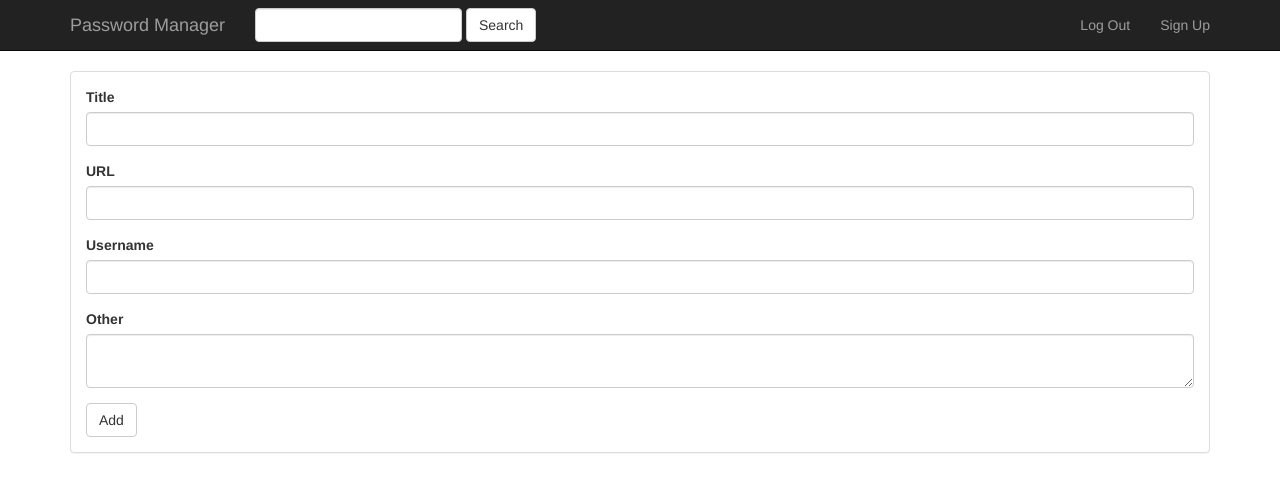
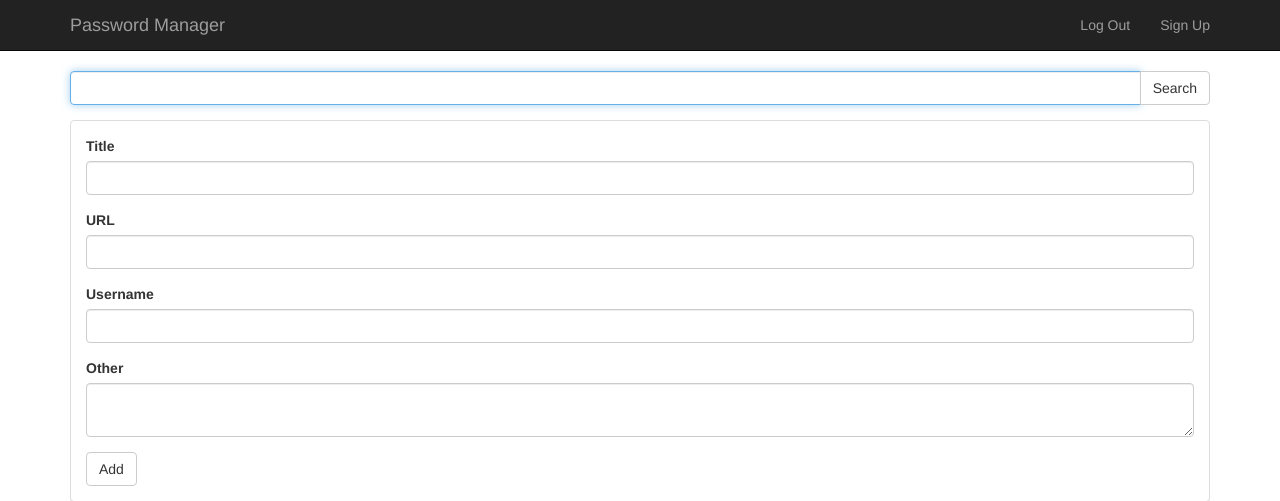
Before and after one commit to tortxof/flask-password, a Flask app: page / in a window 1280 px wide. Shown: the top 501 px of the page. Run offline with Flask 2, Linux system fonts and the light colour scheme; the visitor is signed in with stand-in values (Sample User, id 1); parts of the project's set-up code (start-up, migrations or seed data) failed here and were passed over; some libraries are stand-ins or nearby versions.

Commit message:
Move search out of nav. Search uses input-group button.

```diff
--- a/templates/layout.html
+++ b/templates/layout.html
@@ -20,7 +20,6 @@
         <a class="navbar-brand" href="#">Password Manager</a>
       </div>
       <div class="collapse navbar-collapse" id="navbar">
-        {% if 'username' in session %}{% include 'search_form.html' %}{% endif %}
         <ul class="nav navbar-nav navbar-right">
           {% if 'username' in session %}<li><a href="/logout">Log Out</a></li>{% endif %}
           <li><a href="/new-user">Sign Up</a></li>
@@ -29,6 +28,7 @@
     </div>
   </nav>
   <div class="container">
+    {% if 'username' in session %}{% include 'search_form.html' %}{% endif %}
     {% with messages = get_flashed_messages() %}
       {% if messages %}
         {% for message in messages %}
--- a/templates/search_form.html
+++ b/templates/search_form.html
@@ -1,6 +1,10 @@
-<form class="navbar-form navbar-left" role="search" action="/search" method="get">
+<form role="search" action="/search" method="get">
   <div class="form-group">
-    <input class="form-control" type="text" name="q">
-    <button class="btn btn-default" type="submit">Search</button>
+    <div class="input-group">
+      <input class="form-control" type="text" name="q" autofocus>
+      <span class="input-group-btn">
+        <button class="btn btn-default" type="submit">Search</button>
+      </span>
+    </div>
   </div>
 </form>
```
